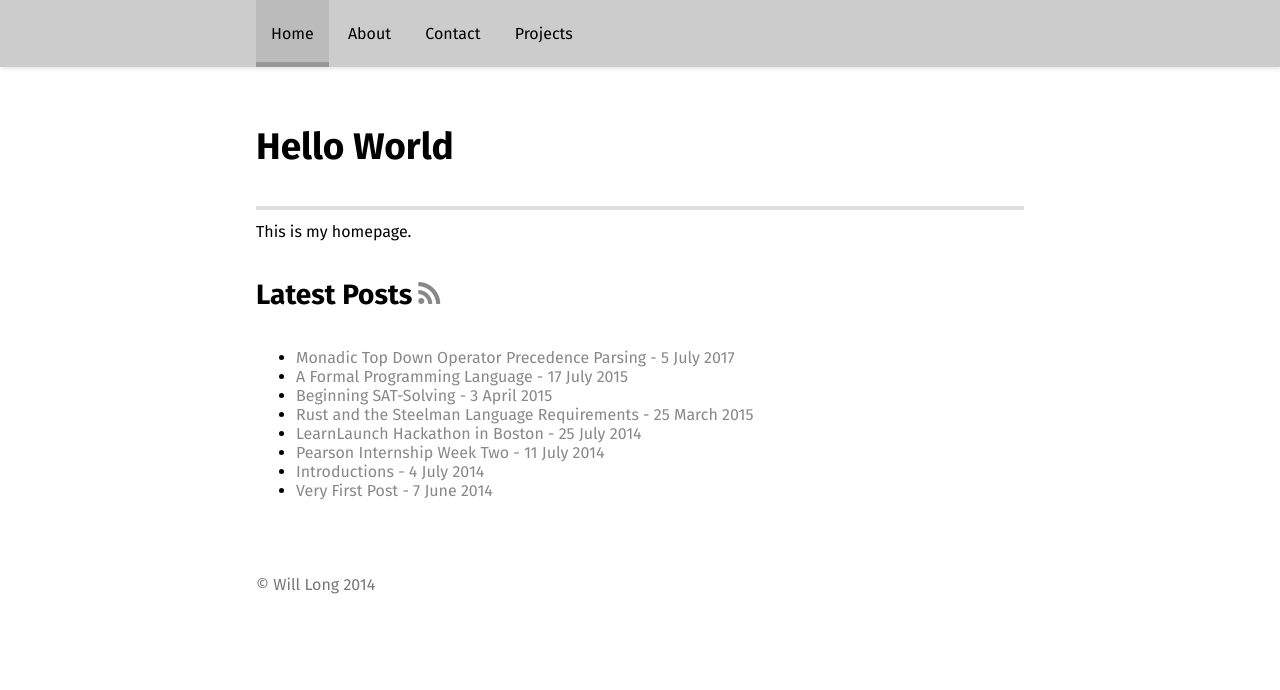
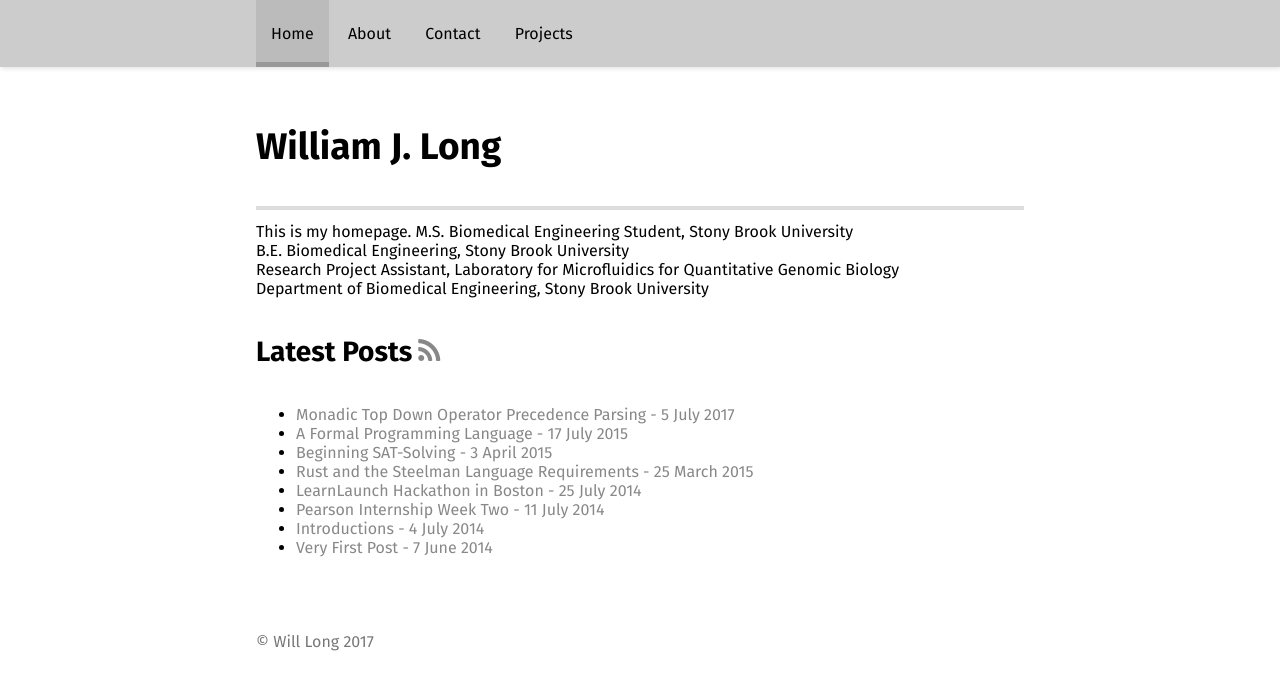
Before and after one commit to ueliem/ueliem.github.io, a Jekyll site: the page built from index.html, in a window 1280 px wide. Shown: the top 690 px of the page. Built offline with Jekyll 4.4.1, drawn with Linux system fonts in a browser that asks for light colours; nearby versions of some CDN libraries.

Commit message:
Added education, current position, updated copyright year.

```diff
--- a/_includes/footer.html
+++ b/_includes/footer.html
@@ -1,3 +1,3 @@
 <div class="footer">
-    <p>© Will Long 2014</p>
+    <p>© Will Long 2017</p>
 </div>
--- a/index.html
+++ b/index.html
@@ -3,9 +3,19 @@ layout: default
 title: Home Page
 active: home
 ---
-<h3>Hello World</h3>
+<h3>William J. Long</h3>
 <div class="divline"></div>
 This is my homepage.
+
+<span>M.S. Biomedical Engineering Student, Stony Brook University</span>
+<br>
+<span>B.E. Biomedical Engineering, Stony Brook University</span>
+<br>
+<span>Research Project Assistant, Laboratory for Microfluidics for Quantitative Genomic Biology</span>
+<br>
+<span>Department of Biomedical Engineering, Stony Brook University</span>
+<br>
+
 <h4>Latest Posts<a href="feed.atom" style="padding-left: 6px;"><i class="fa fa-rss"></i></a></h4>
 <ul>
 	{% for post in site.posts %}
```
